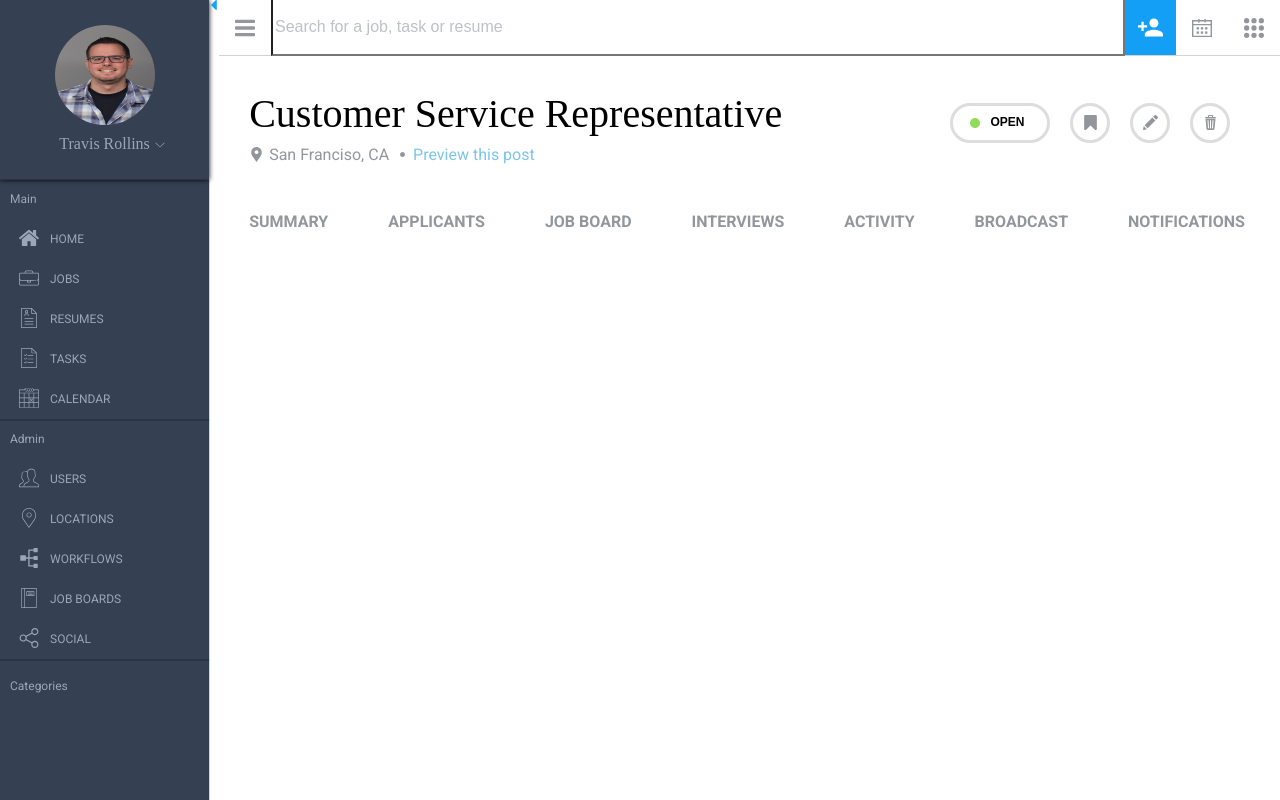
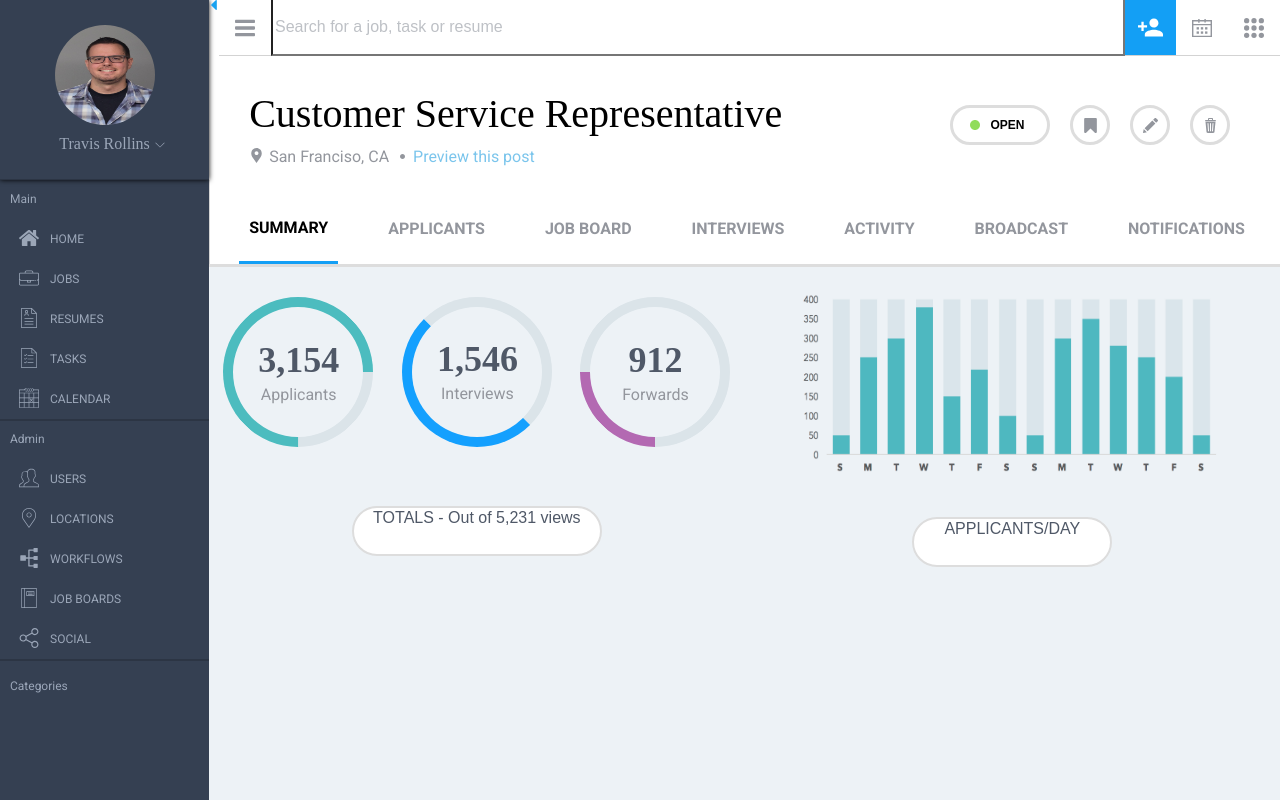
Before and after one commit to Kalikoze/tr-comp-challenge-3, a plain HTML site: page index.html in a window 1280 px wide. Shown: the top 800 px of the page. Drawn offline with Linux system fonts and the light colour scheme.

Commit message:
Finish graph section

```diff
--- a/index.html
+++ b/index.html
@@ -51,7 +51,7 @@
       </section>
     </aside>
 
-    <main>
+    <section class="main-section">
       <header>
         <nav class="top-nav">
           <img src="images/left-arrow.svg" class="arrow" alt="Arrow pointing toward menu">
@@ -88,8 +88,35 @@
           </nav>
         </section>
       </header>
-
-    </main>
-
+      <main>
+        <section class="graph-section">
+          <div class="circle-graphs">
+            <section class="applicants-graph">
+              <div>
+                <h2>3,154</h2>
+                <p>Applicants</p>
+              </div>
+            </section>
+            <section class="interviews-graph">
+              <div>
+                <h2>1,546</h2>
+                <p>Interviews</p>
+              </div>
+            </section>
+            <section class="forwards-graph">
+              <div>
+                <h2>912</h2>
+                <p>Forwards</p>
+              </div>
+            </section>
+            <button class="totals" type="button" name="totals">TOTALS - Out of 5,231 views</button>
+          </div>
+          <div class="bar-graph">
+            <img src="images/bar-graph.png" alt="Bar graph containing information on how many applicants there were per day.">
+            <button class="applicants-day" type="button" name="applicants-day">Applicants/Day</button>
+          </div>
+        </section>
+      </main>
+    </section>
   </body>
 </html>
--- a/styles.css
+++ b/styles.css
@@ -15,9 +15,19 @@ body {
   margin: 0;
 }
 
+aside {
+  background-color: #354052;
+  display: flex;
+  flex-wrap: wrap;
+  height: 150vh;
+  width: 250px;
+}
+
 main {
+  background-color: #EDF2F6;
+  border-top: 3px solid #DDD;
   display: flex;
-  height: 150vh;
+  height: 120vh;
   width: 100%;
 }
 
@@ -29,12 +39,19 @@ img {
   width: 25px;
 }
 
+.main-section {
+  display: flex;
+  flex-wrap: wrap;
+  height: 150vh;
+  width: 100%;
+}
+
 /* Top Navigation */
 
 header {
   display: flex;
   flex-wrap: wrap;
-  height: 30vh;
+  height: 33vh;
   width: 100%;
 }
 
@@ -128,7 +145,7 @@ h1 {
 .job-title {
   display: flex;
   flex-wrap: wrap;
-  height: 25vh;
+  height: 26vh;
   width: 100%;
 }
 
@@ -192,18 +209,118 @@ h1 {
 }
 
 .sub-nav .summary {
+  border-bottom: 3px solid #139FF5;
+  color: #000;
   margin-left: 30px;
 }
 
-/* Current User */
+/* Graphs Section */
 
-aside {
-  background-color: #354052;
+.graph-section {
+  display: flex;
+  height: calc(100% / 3);
+  width: 100%;
+}
+
+.circle-graphs {
+  align-items: center;
+  color: #4F5867;
   display: flex;
   flex-wrap: wrap;
-  height: 150vh;
+  font-size: 24px;
+  height: 100%;
+  justify-content: space-around;
+  text-align: center;
+  width: 50%;
+}
+
+.circle-graphs p {
+  color: #93969D;
+  font-size: 16px;
+  margin-top: 5px;
+}
+
+.applicants-graph {
+  align-items: center;
+  border: 10px solid #000;
+  border-color: #4CBCBF #4CBCBF #DBE4E9 #4CBCBF;
+  border-radius: 50%;
+  display: flex;
+  height: 150px;
+  justify-content: center;
+  transform: rotate(-45deg);
+  width: 150px;
+}
+
+.applicants-graph div {
+  transform: rotate(45deg);
+}
+
+.interviews-graph {
+  align-items: center;
+  border: 10px solid #000;
+  border-color: #14A0FE #DBE4E9 #DBE4E9 #14A0FE;
+  border-radius: 50%;
+  display: flex;
+  height: 150px;
+  justify-content: center;
+  transform: rotate(-90deg);
+  width: 150px;
+}
+
+.interviews-graph div {
+  transform: rotate(90deg);
+}
+
+.forwards-graph {
+  align-items: center;
+  border: 10px solid #000;
+  border-color: #DBE4E9 #DBE4E9 #DBE4E9 #B369B2;
+  border-radius: 50%;
+  display: flex;
+  height: 150px;
+  justify-content: center;
+  transform: rotate(-45deg);
+  width: 150px;
+}
+
+.forwards-graph div {
+  transform: rotate(45deg);
+}
+
+.graph-section button {
+  background-color: #FFF;
+  border: 2px solid #DDD;
+  border-radius: 25px;
+  color: #4F5867;
+  cursor: pointer;
+  display: flex;
+  font-size: 16px;
+  height: 50px;
+  justify-content: center;
   width: 250px;
 }
+
+.bar-graph {
+  align-items: center;
+  display: flex;
+  flex-wrap: wrap;
+  height: 100%;
+  justify-content: center;
+  width: 50%;
+}
+
+.bar-graph img {
+  width: 80%;
+  height: 60%;
+}
+
+button.applicants-day {
+  text-transform: uppercase;
+  width: 200px;
+}
+
+/* Current User */
 
 .current-user {
   box-shadow: 0px 0px 5px #000;
@@ -544,3 +661,8 @@ form label:hover {
   border-bottom: 3px solid #139FF5;
   color: #000;
 }
+
+.graph-section button:hover {
+  background-color: #DDD;
+  color: #FFF;
+}
```
Also changed, not shown: images/bar-graph.png (added).
